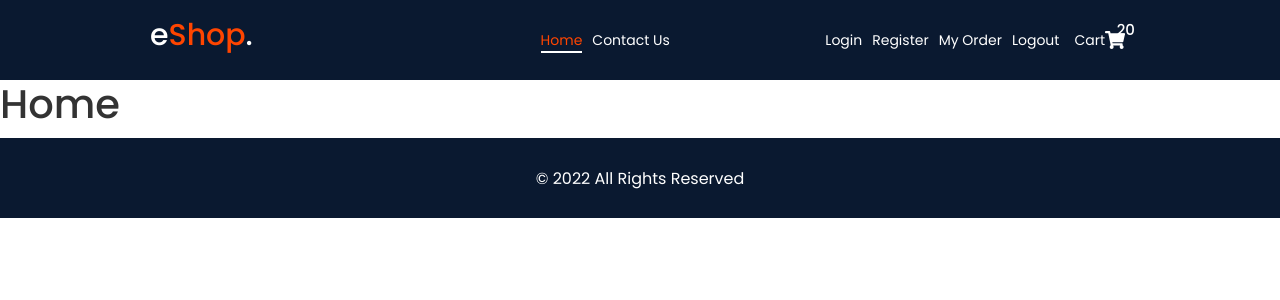
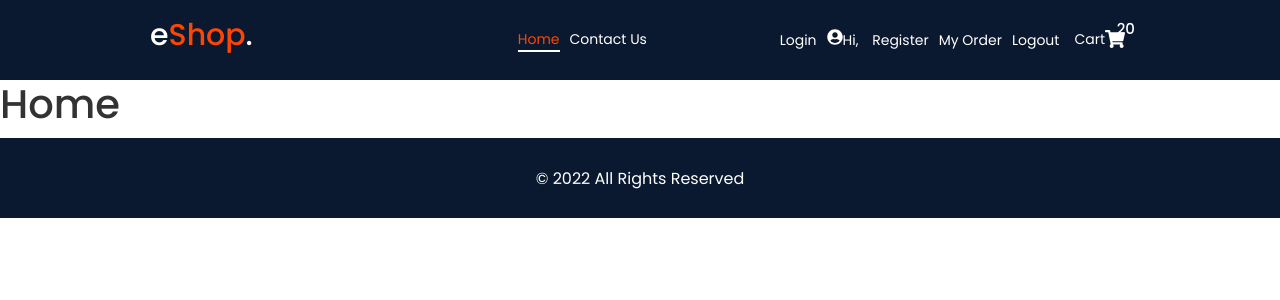
Before and after one commit to congsanhle99/redux-e-commerce, a React (Create React App) app: page / in a window 1280 px wide. Shown: the top 300 px of the page. Built offline with nearby package versions, Linux system fonts and the light colour scheme; no server answers.

Commit message:
[08122022] display user name

```diff
--- a/src/components/header/Header.js
+++ b/src/components/header/Header.js
@@ -1,6 +1,6 @@
-import { signOut } from "firebase/auth";
-import React, { useState } from "react";
-import { FaShoppingCart, FaTimes } from "react-icons/fa";
+import { onAuthStateChanged, signOut } from "firebase/auth";
+import React, { useEffect, useState } from "react";
+import { FaShoppingCart, FaTimes, FaUserCircle } from "react-icons/fa";
 import { HiOutlineMenuAlt3 } from "react-icons/hi";
 import { Link, NavLink, useNavigate } from "react-router-dom";
 import { toast } from "react-toastify";
@@ -31,7 +31,7 @@
 
 const Header = () => {
   const [showMenu, setShowMenu] = useState(false);
-
+  const [displayName, setDisplayName] = useState("");
   const navigate = useNavigate();
 
   const toggleMenu = () => {
@@ -53,6 +53,19 @@
         toast.error(error.message);
       });
   };
+
+  // monitor currently sign in user
+  useEffect(() => {
+    onAuthStateChanged(auth, (user) => {
+      if (user) {
+        const uid = user.uid;
+        console.log(user.displayName);
+        setDisplayName(user.displayName);
+      } else {
+        setDisplayName("");
+      }
+    });
+  }, []);
 
   return (
     <header>
@@ -84,6 +97,10 @@
               <NavLink to="/login" className={activeLink}>
                 Login
               </NavLink>
+              <a href="#">
+                <FaUserCircle size={16} />
+                Hi, {displayName}
+              </a>
               <NavLink to="/register" className={activeLink}>
                 Register
               </NavLink>
```
